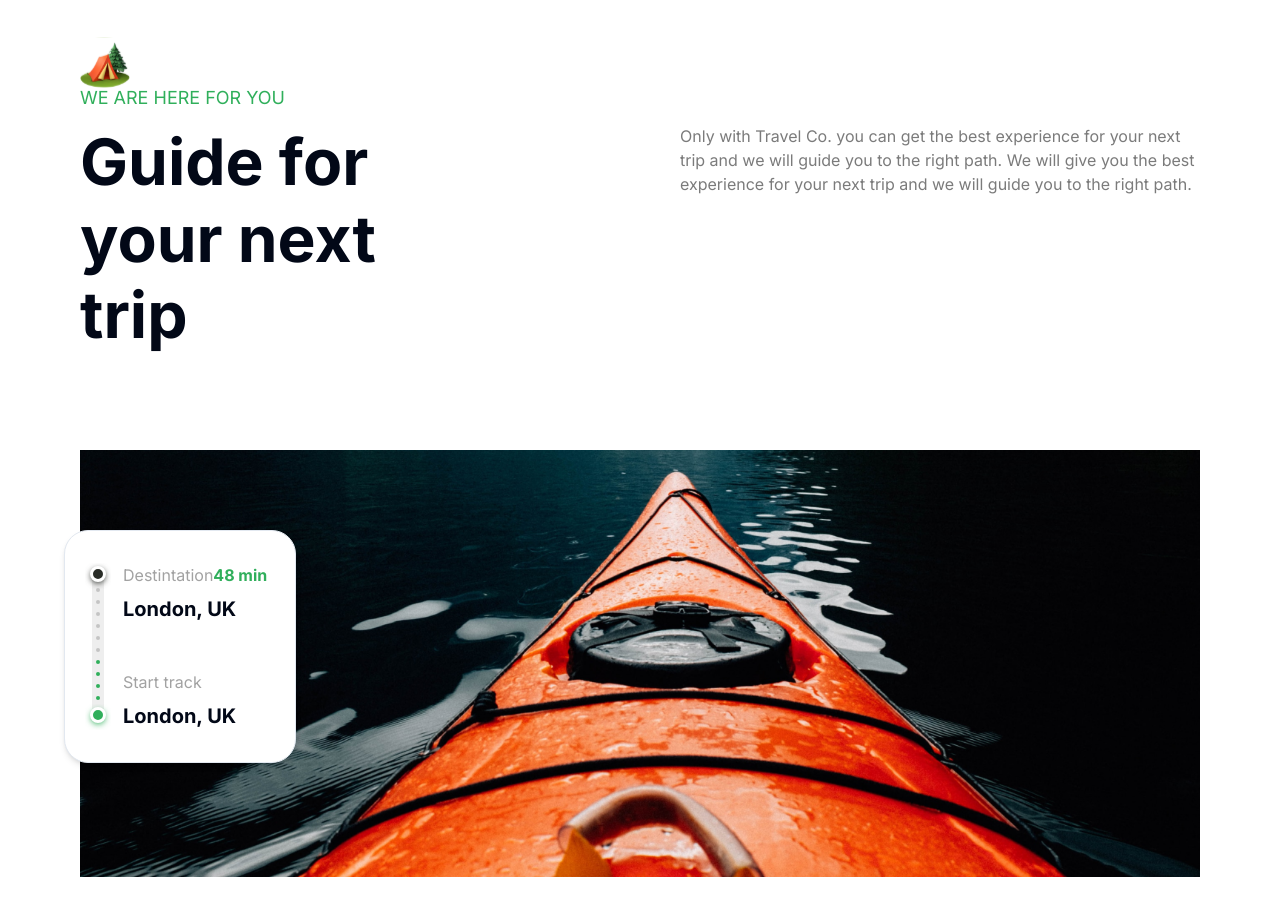
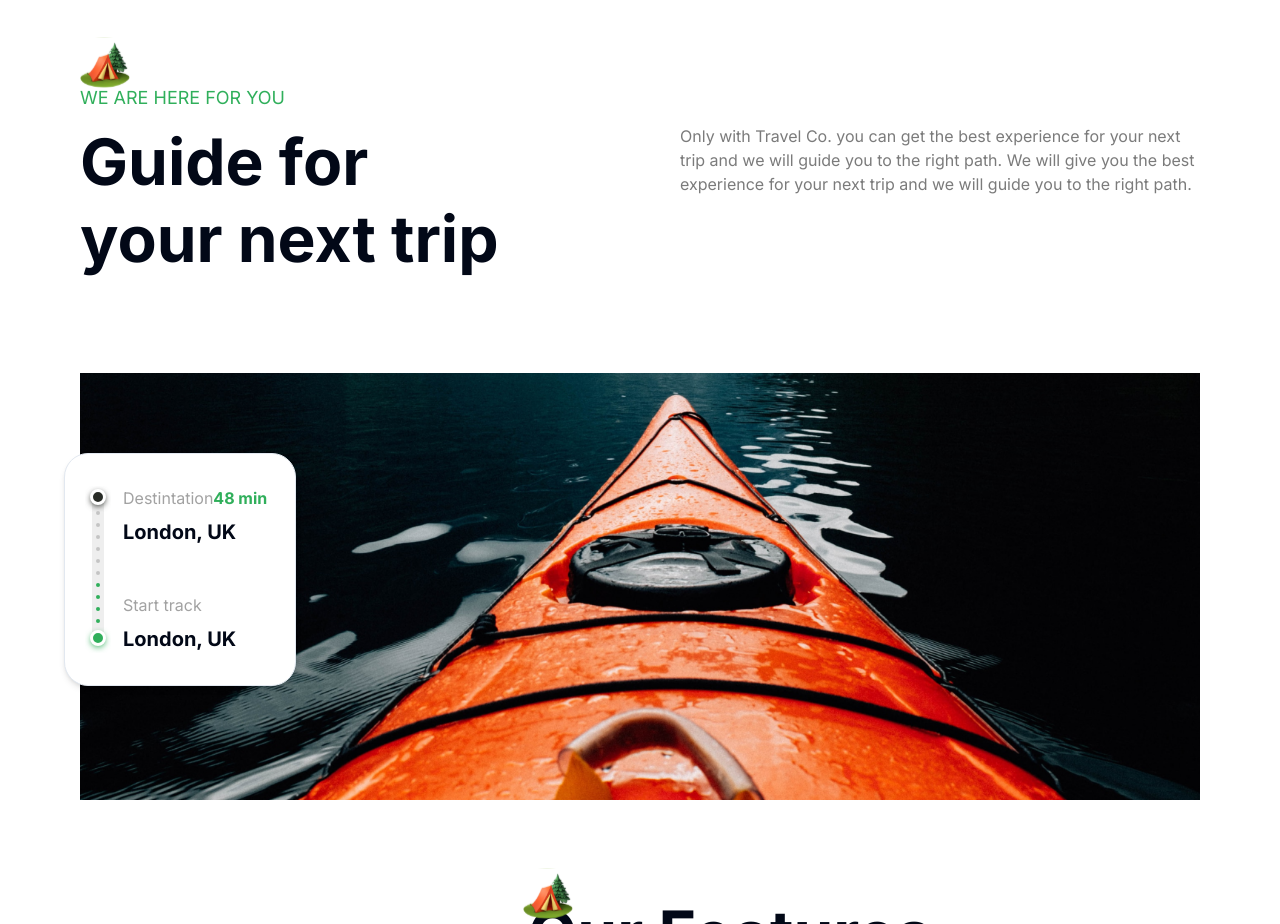
Before and after one commit to waleed1892/travel-co, a Next.js app: page / in a window 1280 px wide. Shown: the part 1680-2604 px from the top of the page. Built offline with nearby package versions, Linux system fonts and the light colour scheme.

Commit message:
updated max width for guide section heading

```diff
--- a/components/Guide.tsx
+++ b/components/Guide.tsx
@@ -14,7 +14,7 @@ const Guide = () => {
           We are here for you
         </p>
         <div className="flex flex-wrap justify-between gap-5 lg:gap-10">
-          <h2 className="text-[40px] font-bold leading-[120%] lg:text-[64px] xl:max-w-[390px]">
+          <h2 className="text-[40px] font-bold leading-[120%] lg:text-[64px] xl:max-w-[420px]">
             Guide for your next trip
           </h2>
           <p className="text-base text-gray-300 xl:max-w-[520px]">
```
